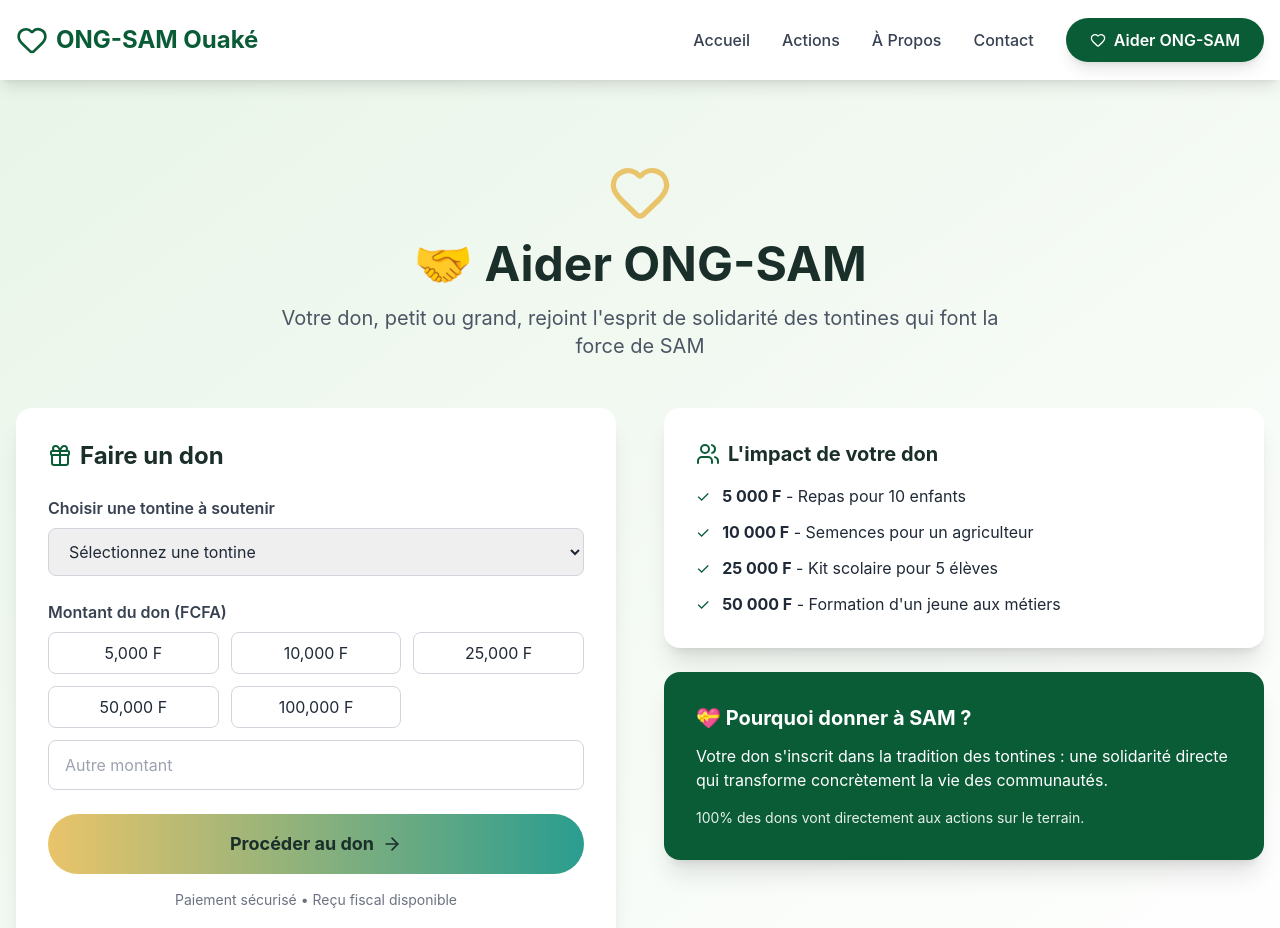
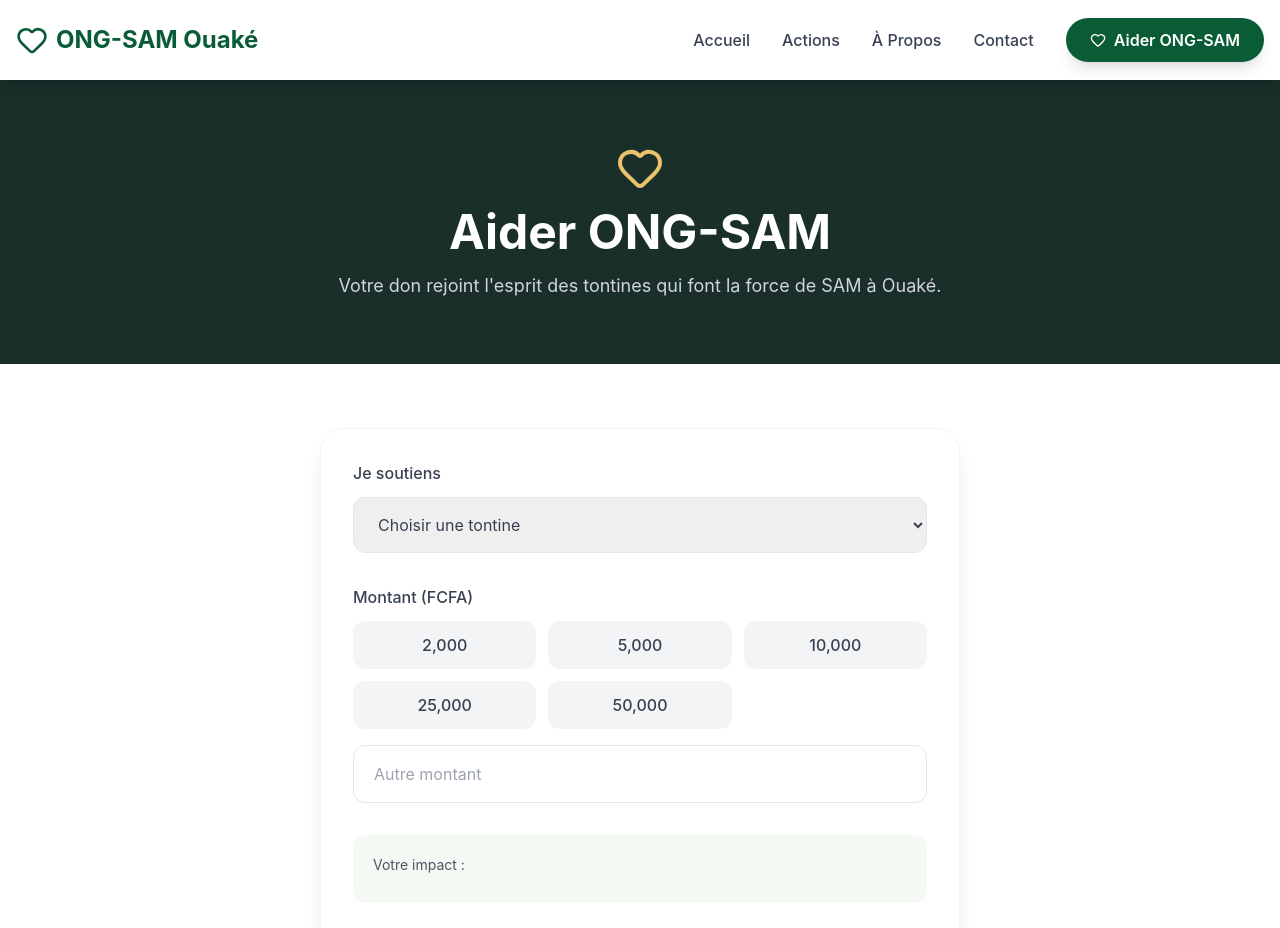
Before and after one commit to PATAWALA/ONG-SAM, a React (Vite) app: page /donate in a window 1280 px wide. Shown: the top 928 px of the page. Built offline with nearby package versions, Linux system fonts and the light colour scheme.

Commit message:
25 update

```diff
--- a/src/pages/Donate.tsx
+++ b/src/pages/Donate.tsx
@@ -1,81 +1,85 @@
 import { motion } from 'framer-motion'
-import { Heart, Gift, Users, ArrowRight } from 'lucide-react'
+import { Heart, Gift, ArrowRight, Shield } from 'lucide-react'
 import { useState } from 'react'
 
 export default function Donate() {
   const [amount, setAmount] = useState('')
   const [selectedTontine, setSelectedTontine] = useState('')
 
-  const predefinedAmounts = [5000, 10000, 25000, 50000, 100000]
+  const predefinedAmounts = [2000, 5000, 10000, 25000, 50000]
 
   const tontines = [
-    "Tontine des Femmes de Ouaké",
+    "Tontine des Femmes",
     "Tontine des Agriculteurs",
     "Tontine Scolaire",
-    "Tontine Santé Communautaire",
+    "Tontine Santé",
     "Cadeau d'Urgence"
   ]
 
   return (
-    <div className="py-20 bg-gradient-to-br from-sam-light to-white">
-      <div className="container mx-auto px-4">
-        <motion.div
-          initial={{ opacity: 0, y: 30 }}
-          animate={{ opacity: 1, y: 0 }}
-          className="text-center mb-12"
-        >
-          <Heart className="w-16 h-16 text-sam-warm mx-auto mb-4" />
-          <h1 className="text-5xl font-bold text-sam-dark mb-4">
-            🤝 Aider ONG-SAM
-          </h1>
-          <p className="text-xl text-gray-600 max-w-3xl mx-auto">
-            Votre don, petit ou grand, rejoint l'esprit de solidarité des tontines qui font la force de SAM
-          </p>
-        </motion.div>
+    <div className="min-h-screen bg-white">
+      {/* Hero simple */}
+      <section className="bg-sam-dark py-16">
+        <div className="container mx-auto px-4 text-center">
+          <motion.div
+            initial={{ opacity: 0, y: 20 }}
+            animate={{ opacity: 1, y: 0 }}
+            transition={{ duration: 0.6 }}
+          >
+            <Heart className="w-12 h-12 text-sam-accent mx-auto mb-4" />
+            <h1 className="text-4xl lg:text-5xl font-bold text-white mb-4">
+              Aider ONG-SAM
+            </h1>
+            <p className="text-gray-300 text-lg max-w-2xl mx-auto">
+              Votre don rejoint l'esprit des tontines qui font la force de SAM à Ouaké.
+            </p>
+          </motion.div>
+        </div>
+      </section>
 
-        <div className="grid lg:grid-cols-2 gap-12">
+      {/* Formulaire simple */}
+      <section className="py-16">
+        <div className="container mx-auto px-4 max-w-2xl">
           <motion.div
-            initial={{ opacity: 0, x: -30 }}
-            animate={{ opacity: 1, x: 0 }}
-            className="bg-white rounded-2xl p-8 shadow-xl"
+            initial={{ opacity: 0, y: 30 }}
+            animate={{ opacity: 1, y: 0 }}
+            transition={{ duration: 0.6, delay: 0.2 }}
+            className="bg-white rounded-3xl p-8 shadow-xl border border-gray-100"
           >
-            <h2 className="text-2xl font-bold text-sam-dark mb-6 flex items-center gap-2">
-              <Gift className="w-6 h-6 text-sam-primary" />
-              Faire un don
-            </h2>
-
-            <div className="mb-6">
-              <label className="block text-gray-700 mb-2 font-semibold">
-                Choisir une tontine à soutenir
+            {/* Tontine */}
+            <div className="mb-8">
+              <label className="block text-gray-700 font-medium mb-3">
+                Je soutiens
               </label>
               <select
                 value={selectedTontine}
                 onChange={(e) => setSelectedTontine(e.target.value)}
-                className="w-full px-4 py-3 border border-gray-300 rounded-lg focus:outline-none focus:border-sam-primary"
+                className="w-full px-5 py-4 border border-gray-200 rounded-xl focus:outline-none focus:border-sam-primary text-gray-700"
               >
-                <option value="">Sélectionnez une tontine</option>
+                <option value="">Choisir une tontine</option>
                 {tontines.map((t, i) => (
                   <option key={i} value={t}>{t}</option>
                 ))}
               </select>
             </div>
 
-            <div className="mb-6">
-              <label className="block text-gray-700 mb-2 font-semibold">
-                Montant du don (FCFA)
+            {/* Montant */}
+            <div className="mb-8">
+              <label className="block text-gray-700 font-medium mb-3">
+                Montant (FCFA)
               </label>
-              <div className="grid grid-cols-3 gap-3 mb-3">
+              <div className="grid grid-cols-3 gap-3 mb-4">
                 {predefinedAmounts.map((amt) => (
                   <button
                     key={amt}
                     onClick={() => setAmount(amt.toString())}
-                    className={`py-2 px-4 rounded-lg border transition ${
+                    className={`py-3 px-4 rounded-xl font-medium transition-all ${
                       amount === amt.toString()
-                        ? 'bg-sam-primary text-white border-sam-primary'
-                        : 'border-gray-300 hover:border-sam-primary'
+                        ? 'bg-sam-primary text-white'
+                        : 'bg-gray-100 text-gray-700 hover:bg-gray-200'
                     }`}
                   >
-                    {amt.toLocaleString()} F
+                    {amt.toLocaleString()}
                   </button>
                 ))}
               </div>
@@ -84,62 +88,55 @@ export default function Donate() {
                 value={amount}
                 onChange={(e) => setAmount(e.target.value)}
                 placeholder="Autre montant"
-                className="w-full px-4 py-3 border border-gray-300 rounded-lg focus:outline-none focus:border-sam-primary"
+                className="w-full px-5 py-4 border border-gray-200 rounded-xl focus:outline-none focus:border-sam-primary"
               />
             </div>
 
-            <button className="w-full bg-gradient-to-r from-sam-warm to-sam-accent text-sam-dark font-bold py-4 rounded-full text-lg hover:shadow-xl transition flex items-center justify-center gap-2">
-              Procéder au don <ArrowRight className="w-5 h-5" />
-            </button>
+            {/* Impact */}
+            <div className="mb-8 p-5 bg-sam-light/50 rounded-xl">
+              <p className="text-sm text-gray-600 mb-2">Votre impact :</p>
+              {amount && (
+                <p className="text-sam-primary font-medium">
+                  {parseInt(amount) >= 25000 && "🎓 Formation d'un jeune"}
+                  {parseInt(amount) >= 10000 && parseInt(amount) < 25000 && "🌾 Semences pour un agriculteur"}
+                  {parseInt(amount) >= 5000 && parseInt(amount) < 10000 && "📚 Kit scolaire pour 2 élèves"}
+                  {parseInt(amount) >= 2000 && parseInt(amount) < 5000 && "🍲 Repas pour 5 enfants"}
+                  {parseInt(amount) < 2000 && amount && "💚 Votre soutien compte"}
+                </p>
+              )}
+            </div>
 
-            <p className="text-center text-gray-500 text-sm mt-4">
-              Paiement sécurisé • Reçu fiscal disponible
+            {/* Bouton */}
+            <motion.button
+              whileHover={{ scale: 1.02 }}
+              whileTap={{ scale: 0.98 }}
+              className="w-full bg-sam-primary text-white font-bold py-5 rounded-full text-lg shadow-lg hover:shadow-xl transition-all flex items-center justify-center gap-3"
+            >
+              <Gift className="w-5 h-5" />
+              Valider mon don
+              <ArrowRight className="w-5 h-5" />
+            </motion.button>
+
+            <p className="text-center text-gray-500 text-sm mt-5 flex items-center justify-center gap-2">
+              <Shield className="w-4 h-4" />
+              Paiement sécurisé
             </p>
           </motion.div>
 
+          {/* Info simple */}
           <motion.div
-            initial={{ opacity: 0, x: 30 }}
-            animate={{ opacity: 1, x: 0 }}
-            className="space-y-6"
+            initial={{ opacity: 0 }}
+            animate={{ opacity: 1 }}
+            transition={{ delay: 0.4 }}
+            className="mt-8 text-center"
           >
-            <div className="bg-white rounded-2xl p-8 shadow-xl">
-              <h3 className="text-xl font-bold text-sam-dark mb-4 flex items-center gap-2">
-                <Users className="w-6 h-6 text-sam-primary" />
-                L'impact de votre don
-              </h3>
-              <ul className="space-y-3">
-                <li className="flex items-start gap-3">
-                  <span className="text-sam-primary">✓</span>
-                  <span><strong>5 000 F</strong> - Repas pour 10 enfants</span>
-                </li>
-                <li className="flex items-start gap-3">
-                  <span className="text-sam-primary">✓</span>
-                  <span><strong>10 000 F</strong> - Semences pour un agriculteur</span>
-                </li>
-                <li className="flex items-start gap-3">
-                  <span className="text-sam-primary">✓</span>
-                  <span><strong>25 000 F</strong> - Kit scolaire pour 5 élèves</span>
-                </li>
-                <li className="flex items-start gap-3">
-                  <span className="text-sam-primary">✓</span>
-                  <span><strong>50 000 F</strong> - Formation d'un jeune aux métiers</span>
-                </li>
-              </ul>
-            </div>
-
-            <div className="bg-sam-primary text-white rounded-2xl p-8 shadow-xl">
-              <h3 className="text-xl font-bold mb-3">💝 Pourquoi donner à SAM ?</h3>
-              <p className="mb-4">
-                Votre don s'inscrit dans la tradition des tontines : une solidarité directe
-                qui transforme concrètement la vie des communautés.
-              </p>
-              <p className="text-sm opacity-90">
-                100% des dons vont directement aux actions sur le terrain.
-              </p>
-            </div>
+            <p className="text-gray-600">
+              <Heart className="w-4 h-4 text-sam-accent inline mr-1" />
+              100% des dons vont directement aux actions sur le terrain.
+            </p>
           </motion.div>
         </div>
-      </div>
+      </section>
     </div>
   )
 }
--- a/tailwind.config.js
+++ b/tailwind.config.js
@@ -10,8 +10,8 @@ module.exports = {
         'sam': {
           primary: '#0A5C36',      /* Vert foret puissant */
           secondary: '#1B8C4A',     /* Vert vif */
-          accent: '#2A9D8F',        /* Vert menthe */
-          warm: '#E9C46A',          /* Jaune dore pour accents */
+          accent: '#E9C46A',        /* Jaune dore - ÉTAIT MAL DÉFINI */
+          warm: '#F4A261',          /* Orange chaud */
           dark: '#1a2e2a',          /* Vert tres fonce */
           light: '#E9F5E8',         /* Vert clair */
         }
```
Also changed, not shown: src/components/sections/Hero.tsx (+10 -10 lines).
